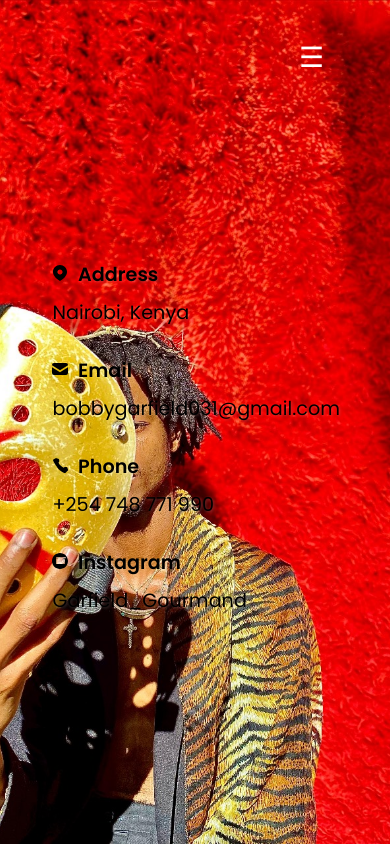
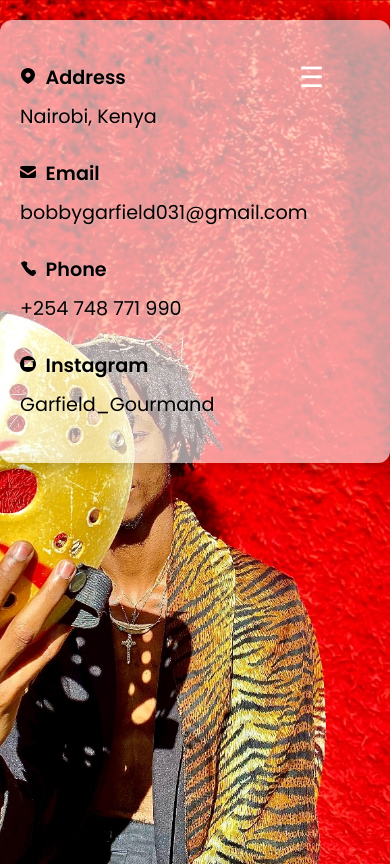
Before and after one commit to charity254/Garfield-Portfolio, a plain HTML site: page contact.html in a window 390 px wide. Drawn offline with Linux system fonts and the light colour scheme.

Commit message:
responsiveness change

```diff
--- a/style.css
+++ b/style.css
@@ -573,3 +573,19 @@ body.no-scroll {
   display: none;
   z-index: 1002;
 }
+@media (max-width: 768px) {
+  .contact-info {
+    background-color: rgba(255, 255, 255, 0.6); /* translucent white */
+    backdrop-filter: blur(8px);                 /* optional blur effect */
+    padding: 20px;
+    border-radius: 12px;
+    box-shadow: 0 4px 12px rgba(0, 0, 0, 0.2);
+    margin: 20px auto;
+    max-width: 90%;
+    position: static;              /* remove absolute positioning on mobile */
+    transform: none;
+    top: auto;
+    right: auto;
+    text-align: left;
+  }
+}
```
